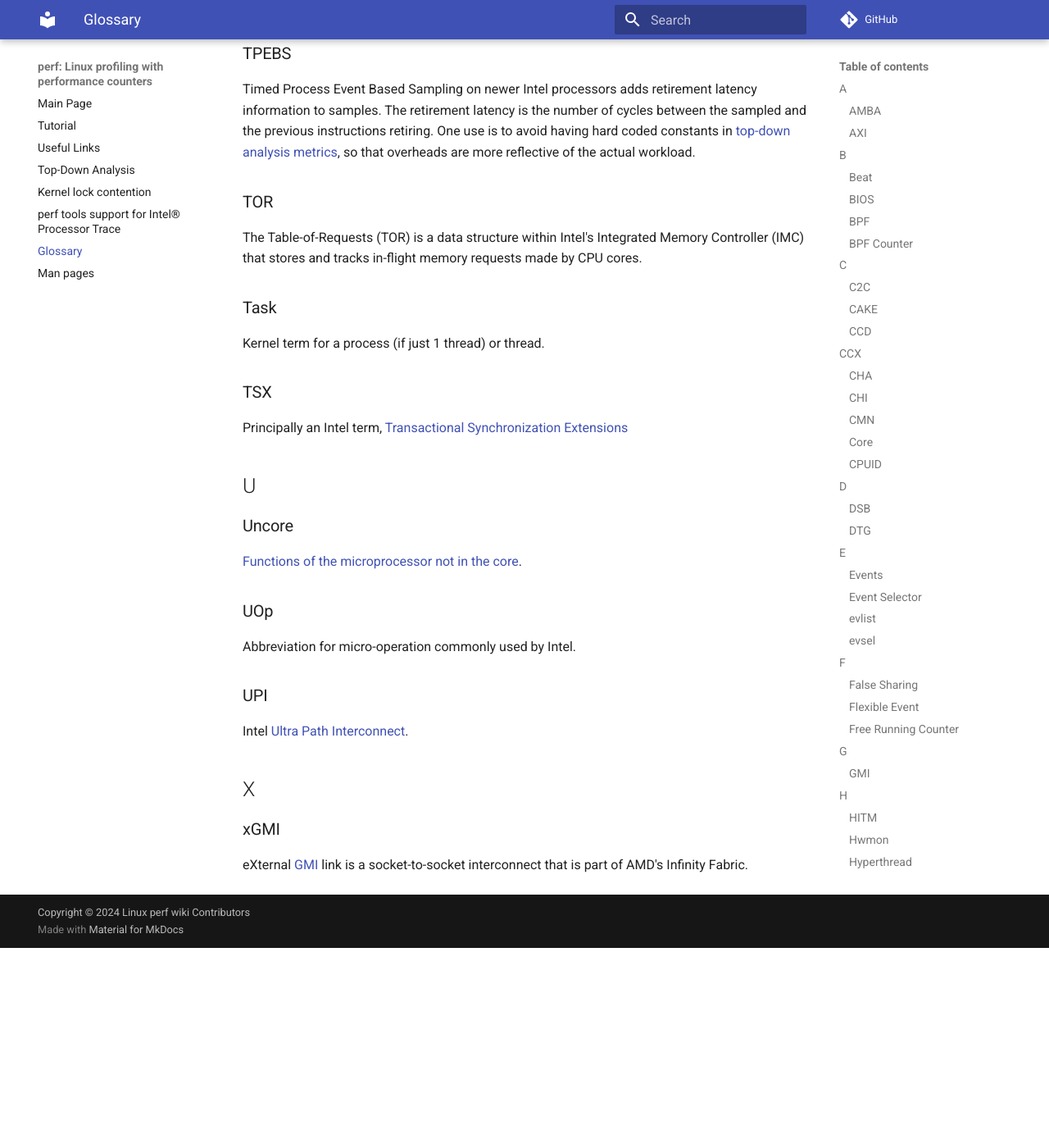
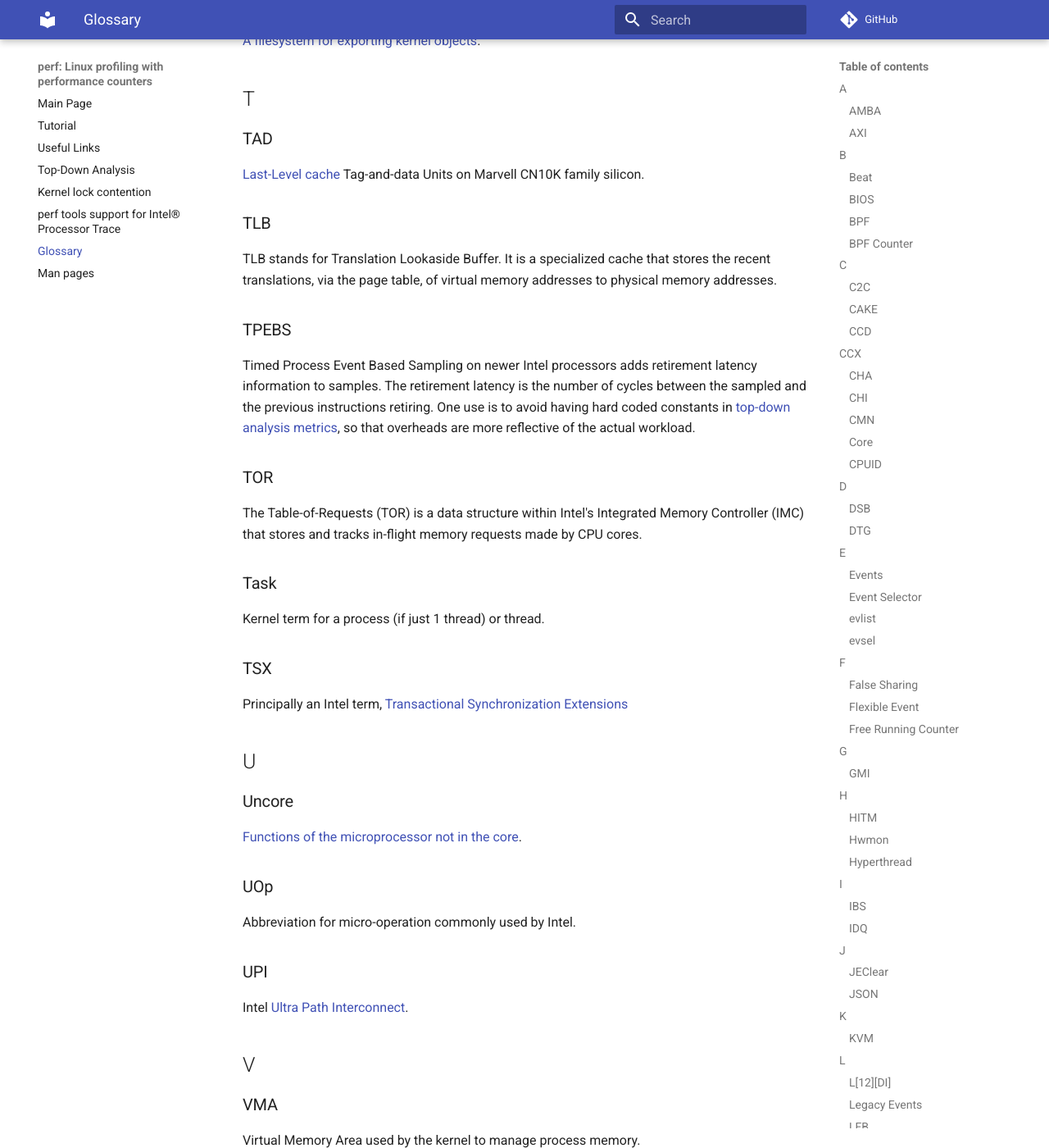
Before and after one commit to perfwiki/main, an MkDocs documentation site: the page built from docs/glossary.md, in a window 1280 px wide and 1400 px high, scrolled down 10196 px. Shown: the whole window at 82% size. Built offline with MkDocs 1.6.1 and Material for MkDocs 9.7.7, drawn with Linux system fonts in a browser that asks for light colours; comment, search, counter and statistics services are not loaded; before the commit the page ends 11352 px from its top, so only the background shows below that; some of the changed text lies outside the part shown.

Commit message:
glossary: Add definitions for MPKI, TLB and VMA

```diff
--- a/docs/glossary.md
+++ b/docs/glossary.md
@@ -162,6 +162,10 @@
 
 ## L
 
+### L\[12\]\[DI\]
+
+ Level 1 or 2, data or instruction cache.
+
 ### Legacy Events
 
  Perf events are identified by a type and a config value. The type identifies
@@ -203,6 +207,10 @@
 
  Principally an ARM term for [Memory System Resource Partitioning and
  Monitoring](https://developer.arm.com/documentation/107768/0100/Overview).
+
+### MPKI
+
+ Cache, [TLB](#TLB) or branch Misses Per Kilo (1,000) Instructions.
 
 ### MS
  The microcode sequencer is a specialized unit that handles the execution of complex instructions not directly supported as a single hardware operation. It breaks down these instructions into sequences of simpler micro-operations (microcode) that the CPU's execution units can directly understand.
@@ -335,6 +343,12 @@
 
  [Last-Level cache](#LLC) Tag-and-data Units on Marvell CN10K family silicon.
 
+### TLB
+
+ TLB stands for Translation Lookaside Buffer. It is a specialized cache that
+ stores the recent translations, via the page table, of virtual memory addresses
+ to physical memory addresses.
+
 ### TPEBS
 
  Timed Process Event Based Sampling on newer Intel processors adds retirement
@@ -368,6 +382,12 @@
  Intel [Ultra Path
  Interconnect](https://en.wikipedia.org/wiki/Intel_Ultra_Path_Interconnect).
 
+## V
+
+### VMA
+
+ Virtual Memory Area used by the kernel to manage process memory.
+
 ## X
 
 ### xGMI
```
